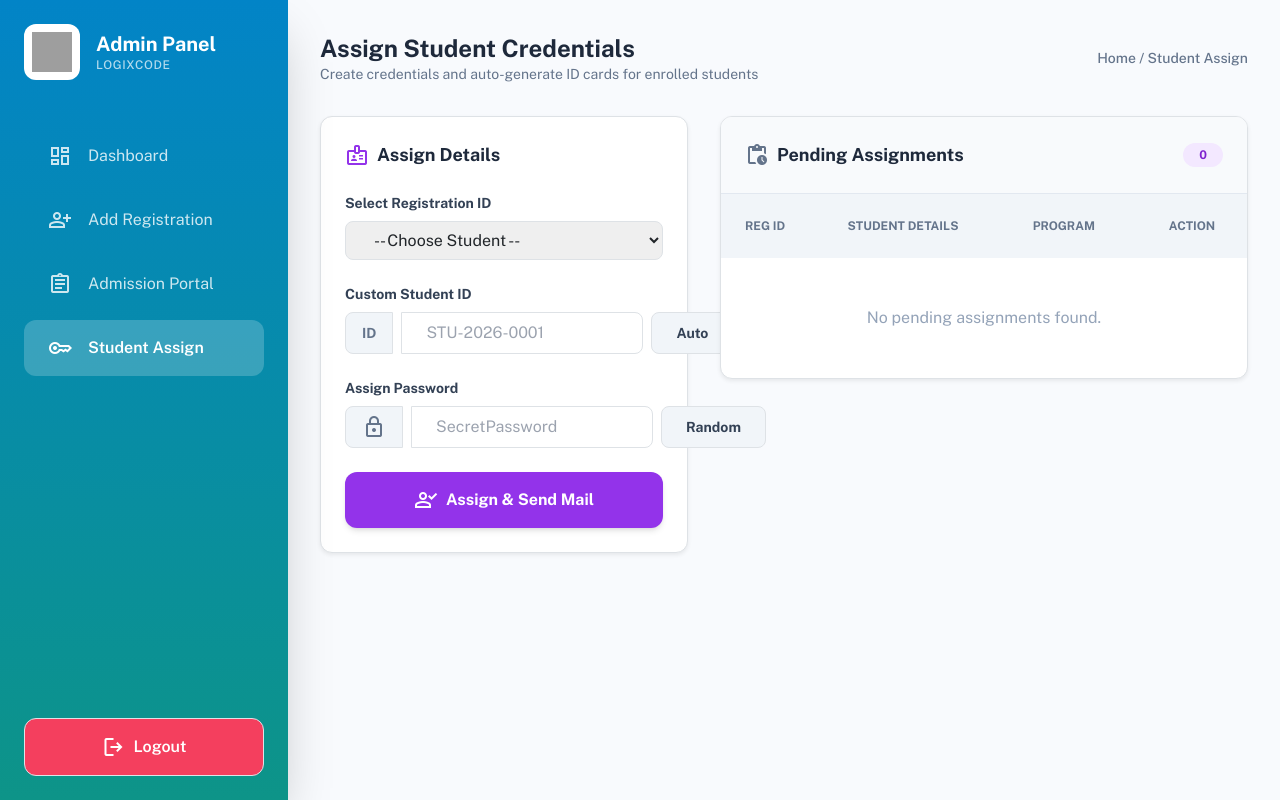
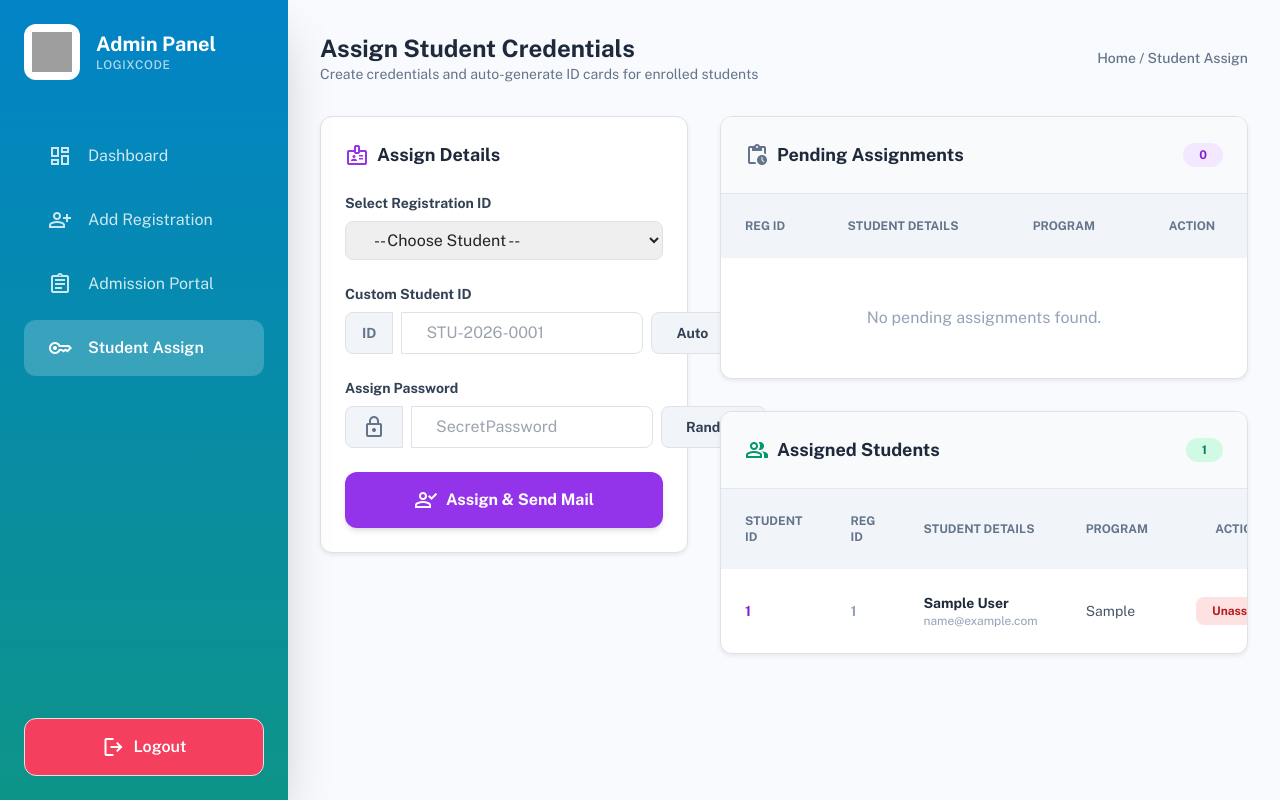
Before and after one commit to ashutoshtiwari367/training-logixcode, a PHP site: page /admin/assign-student.php in a window 1280 px wide. Run offline with PHP 8.4, Linux system fonts and the light colour scheme; the visitor is signed in with stand-in values (Sample User, id 1); tables that the repository leaves empty hold one stand-in row (values such as "Sample post"); some libraries are stand-ins or nearby versions; grey boxes are pictures that could not be loaded.

Commit message:
Add Assigned Students table and Unassign functionality to student assign page

```diff
--- a/admin/assign-student.php
+++ b/admin/assign-student.php
@@ -92,9 +92,36 @@ if ($_SERVER['REQUEST_METHOD'] === 'POST' && isset($_POST['assign_student'])) {
     }
 }
 
+// Handle unassign submission
+if ($_SERVER['REQUEST_METHOD'] === 'POST' && isset($_POST['unassign_student'])) {
+    try {
+        if (!validateCSRF($_POST['csrf_token'])) {
+            throw new Exception("Invalid security token. Please refresh and try again.");
+        }
+
+        $unassignRegId = trim($_POST['unassign_registration_id']);
+
+        if (empty($unassignRegId)) {
+            throw new Exception("Registration ID is required to remove assignment.");
+        }
+
+        // Set student_id and password_hash back to NULL
+        $stmt = $pdo->prepare("UPDATE registrations SET student_id = NULL, password_hash = NULL WHERE registration_id = ?");
+        $stmt->execute([$unassignRegId]);
+
+        $success = "Student assignment removed successfully for Registration ID <strong>" . htmlspecialchars($unassignRegId) . "</strong>!";
+    } catch (Exception $e) {
+        $error = $e->getMessage();
+    }
+}
+
 // Fetch pending registrations (those without a student_id)
 $stmt = $pdo->query("SELECT registration_id, first_name, last_name, email, program FROM registrations WHERE student_id IS NULL OR student_id = '' ORDER BY created_at DESC");
 $pending = $stmt->fetchAll();
+
+// Fetch assigned registrations (those with a student_id)
+$stmt = $pdo->query("SELECT registration_id, student_id, first_name, last_name, email, program FROM registrations WHERE student_id IS NOT NULL AND student_id != '' ORDER BY created_at DESC");
+$assigned = $stmt->fetchAll();
 
 $csrfToken = generateCSRF();
 ?>
@@ -247,6 +274,57 @@ $csrfToken = generateCSRF();
                     </table>
                 </div>
             </div>
+
+            <!-- Assigned Students Table -->
+            <div class="bg-white rounded-xl shadow-sm border border-slate-200 overflow-hidden mt-8">
+                <div class="p-6 border-b border-slate-200 flex justify-between items-center bg-slate-50">
+                    <h3 class="text-lg font-bold text-slate-800 flex items-center gap-2">
+                        <span class="material-symbols-outlined text-emerald-600">group</span> Assigned Students
+                    </h3>
+                    <span class="bg-emerald-100 text-emerald-700 font-bold px-3 py-1 rounded-full text-xs"><?= count($assigned) ?></span>
+                </div>
+                <div class="overflow-x-auto">
+                    <table class="w-full text-left">
+                        <thead class="bg-slate-100">
+                            <tr>
+                                <th class="px-6 py-4 text-xs font-bold text-slate-500 uppercase">Student ID</th>
+                                <th class="px-6 py-4 text-xs font-bold text-slate-500 uppercase">Reg ID</th>
+                                <th class="px-6 py-4 text-xs font-bold text-slate-500 uppercase">Student Details</th>
+                                <th class="px-6 py-4 text-xs font-bold text-slate-500 uppercase">Program</th>
+                                <th class="px-6 py-4 text-xs font-bold text-slate-500 uppercase text-center">Action</th>
+                            </tr>
+                        </thead>
+                        <tbody class="divide-y divide-slate-100">
+                            <?php if (count($assigned) > 0): ?>
+                            <?php foreach ($assigned as $a): ?>
+                            <tr class="hover:bg-slate-50 transition-colors">
+                                <td class="px-6 py-4 text-sm font-bold text-purple-700"><?= htmlspecialchars($a['student_id']) ?></td>
+                                <td class="px-6 py-4 text-sm font-bold text-slate-400"><?= htmlspecialchars($a['registration_id']) ?></td>
+                                <td class="px-6 py-4">
+                                    <div class="font-bold text-slate-800 text-sm"><?= htmlspecialchars($a['first_name'] . ' ' . $a['last_name']) ?></div>
+                                    <div class="text-xs text-slate-400"><?= htmlspecialchars($a['email']) ?></div>
+                                </td>
+                                <td class="px-6 py-4 text-sm text-slate-600"><?= htmlspecialchars($a['program']) ?></td>
+                                <td class="px-6 py-4 text-center">
+                                    <form method="POST" action="" onsubmit="return confirm('Are you sure you want to remove this student assignment? The student will no longer be able to log in with these credentials.');" class="inline">
+                                        <input type="hidden" name="csrf_token" value="<?= $csrfToken ?>">
+                                        <input type="hidden" name="unassign_registration_id" value="<?= htmlspecialchars($a['registration_id']) ?>">
+                                        <button type="submit" name="unassign_student" class="bg-red-100 text-red-700 hover:bg-red-200 px-3 py-1.5 rounded-lg text-xs font-bold transition-colors">
+                                            Unassign
+                                        </button>
+                                    </form>
+                                </td>
+                            </tr>
+                            <?php endforeach; ?>
+                            <?php else: ?>
+                            <tr>
+                                <td colspan="5" class="text-center py-12 text-slate-400">No assigned students found.</td>
+                            </tr>
+                            <?php endif; ?>
+                        </tbody>
+                    </table>
+                </div>
+            </div>
         </div>
 
     </div>
```
